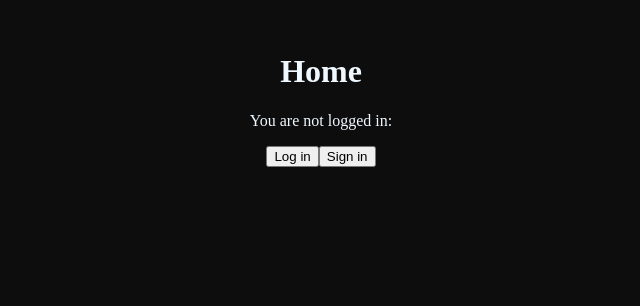
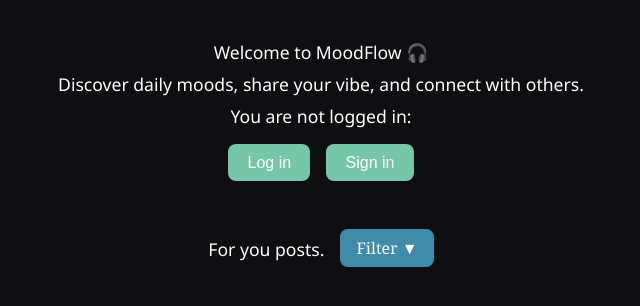
Before and after one commit to tsifry/Mood-Social, a React (Vite) app in the folder frontend/Simple-App/: page / in a window 1280 px wide. Shown: the top 306 px of the page, without its empty margins (319-959 px from the left). Built offline with nearby package versions, Linux system fonts and the light colour scheme; no server answers.

Commit message:
home page basic posts render

```diff
--- a/frontend/Simple-App/src/App.css
+++ b/frontend/Simple-App/src/App.css
@@ -36,7 +36,7 @@ html, body {
   height: 100%;
   margin: 0;
   padding: 0;
-  background-color: #0e0d0d;
+  background-color: #0f0f11;
   color: aliceblue;
 }
 
--- a/frontend/Simple-App/src/Home.jsx
+++ b/frontend/Simple-App/src/Home.jsx
@@ -1,32 +1,182 @@
+import { useState, useEffect } from "react";
 import { useNavigate } from "react-router-dom"
+import { useAuth } from "./AuthProvider";
 import Sidebar from "./Sidebar";
-import { useAuth } from "./AuthProvider";
+import styles from "./css/Profile.module.css";
 
 function Home (){
 
     const { user } = useAuth();
     const navigate = useNavigate()
 
+    const [home_posts, setHome_posts] = useState([]);
+    const [filter, setFilter] = useState("all");
+    const [message, setMessage] = useState('');
+
+    const colorThemes = {
+        sunset: { user: "#432C51", post: "#F1B5C6" },
+        ocean: { user: "#1B3B5F", post: "#A2D2FF" },
+        forest: { user: "#2E473B", post: "#B5E1B9" },
+        night: { user: "#1E1E2F", post: "#3A3A55" },
+        peach: { user: "#4F2E2E", post: "#F7C59F" },
+    };
+
+    const extractAudioEmbed = (input) => {
+        const spotifyRegex = /https?:\/\/open\.spotify\.com\/track\/([a-zA-Z0-9]+)/
+        const soundcloudRegex = /https?:\/\/(www\.)?soundcloud\.com\/[^\s"]+/;
+
+        const spotifyMatch = input.match(spotifyRegex);
+        if (spotifyMatch) {
+            return {
+                type: "spotify",
+                url: `https://open.spotify.com/embed/track/${spotifyMatch[1]}`
+            };
+        }
+
+        const soundcloudMatch = input.match(soundcloudRegex);
+        if (soundcloudMatch) {
+          return {
+            type: "soundcloud",
+            url: soundcloudMatch[0],
+          };
+        }
+
+        return { type: null, url: null };
+    };
+
+    useEffect(() => {
+
+            fetch(`http://localhost:3000/home`, {
+                method: "GET",
+                credentials: "include"
+            })
+            .then(res => {
+                return res.json();
+            })
+            .then(data => {
+                if (data) {
+                    const [user, posts] = data
+
+                    console.log('user:', user);
+                    console.log('posts:', posts);
+
+                    setHome_posts(data);
+                }
+                else{
+                    setMessage(data.message);
+                }
+
+            })
+            .catch(error => console.error('Error fetching posts:', error));
+
+    }, []);
+
+    const navigateToUser = (user) => {
+        navigate(`/${user}`);
+    }
+
     return(
         <>
-            <h1>Home</h1>
-
             <div>
-                {user ? (
+                {user ? (<>
 
                     <div>
                         <Sidebar></Sidebar>
                     </div>
 
+                    <div>
+                        <div>
+                            <img src={`http://localhost:3000/${user.profile_image}`} alt="Profile"
+                                className="profile_image"></img>
+                        </div>
+
+                        <h1>{user.username}</h1>
+
+                    </div>
+
+
+                </>
+
                 ) : (
 
                 <div>
-                    <p>You are not logged in:</p>
-                    <button onClick={() => navigate('/Login')}>Log in</button>
-                    <button onClick={() => navigate('/SignIn')}>Sign in</button>
+                    <h2 className={styles.welcome_text}>Welcome to MoodFlow 🎧</h2>
+                    <p className={styles.welcome_text}>Discover daily moods, share your vibe, and connect with others.</p>
+                    <p className={styles.welcome_text}>You are not logged in:</p>
+                    <button onClick={() => navigate('/Login')} className={styles._button}>Log in</button>
+                    <button onClick={() => navigate('/SignIn')} className={styles._button}>Sign in</button>
                 </div>)}
 
-                {/* Render posts here */}
+                <div className={styles.feedHeader}>
+                    <h1 className={styles.welcome_text}>For you posts.</h1>
+
+                    <div className={styles.dropdown}>
+                        <button className={styles.dropdownButton}>Filter ▼</button>
+                        <div className={styles.dropdownContent}>
+                            <div onClick={() => setFilter("all")}>All Posts</div>
+                            <div onClick={() => setFilter("followed")}>Follow Only</div>
+                        </div>
+                    </div>
+                </div>
+
+                <div className={styles.posts}>
+                    {home_posts[1]?.map((post, index) => {
+                        const theme = colorThemes[post.colorTheme] || colorThemes["night"];
+                        const { url, type } = extractAudioEmbed(post.song_url);
+
+                        const user = home_posts[0]?.find(u => u.id === post.user_id);
+
+                        return (
+                            <div key={index} className={styles.post} style={{ backgroundColor: theme.post }}>
+
+                                <div className={styles.post_user} style={{ backgroundColor: theme.user, cursor: "pointer" }}
+                                     onClick={() => navigateToUser(user?.username)}>
+                                    <img src={`http://localhost:3000/${user?.profile_image}`} className={styles.user_image} />
+                                    <h1>{user?.username}</h1>
+                                </div>
+
+                                <div className={styles.playerWrapper}>
+                                    {type === "spotify" && (
+                                        <iframe
+                                            style={{ borderRadius: "12px" }}
+                                            src={`${url}?utm_source=generator&theme=0`}
+                                            width="100%"
+                                            height="240"
+                                            frameBorder="0"
+                                            allow="autoplay; clipboard-write; encrypted-media; fullscreen; picture-in-picture"
+                                            allowFullScreen
+                                            loading="lazy"
+                                        ></iframe>
+                                    )}
+
+                                    {type === "soundcloud" && (
+                                        <iframe
+                                            width="100%"
+                                            height="152"
+                                            scrolling="no"
+                                            frameBorder="no"
+                                            allow="autoplay"
+                                            src={`https://w.soundcloud.com/player/?url=${encodeURIComponent(url)}&color=%23000000&auto_play=false&hide_related=false&show_comments=true&show_user=true&show_reposts=false`}
+                                        ></iframe>
+                                    )}
+                                </div>
+
+                                {post.image_url && (
+                                    <div className={styles._image}>
+                                        <img src={`http://localhost:3000/${post.image_url}`} className={styles._image} />
+                                    </div>
+                                )}
+
+                                <div className={styles.captionBox} style={{ backgroundColor: theme.user }}>
+                                    <h1 className={styles.captionText}>{post.quote}</h1>
+                                </div>
+                            </div>
+                        );
+                    })}
+                </div>
+            </div>
+            <div>
+                {message}
             </div>
         </>
     );
--- a/frontend/Simple-App/src/Profile.jsx
+++ b/frontend/Simple-App/src/Profile.jsx
@@ -1,5 +1,5 @@
 import { useState, useEffect, useRef } from "react";
-import { useParams } from "react-router-dom";
+import { useParams, useNavigate } from "react-router-dom";
 import { useAuth } from "./AuthProvider";
 import Sidebar from "./Sidebar";
 import styles from "./css/Profile.module.css";
@@ -7,13 +7,13 @@ import styles from "./css/Profile.module.css";
 function Profile() {
 
     const [message , setMessage] = useState("");
-
     const [formData, setFormData] = useState({ song: "", quote: "", colorTheme: "", image: null });
     const [submittedData, setSubmittedData] = useState(null);
     const [song_type, setSongType] = useState("");
 
     const { user } = useAuth();
     const { profile } = useParams();
+    const navigate = useNavigate();
 
     const [posts, setPosts] = useState([]);
     const [following, setFollow] = useState(false)
@@ -267,6 +267,10 @@ function Profile() {
         setPosting(false);
     }
 
+    const navigateToUser = (user) => {
+        navigate(`/${user}`);
+    }
+
     return (
         <div>
 
@@ -420,7 +424,8 @@ function Profile() {
                     return (
                         <div key={index} className={styles.post} style={{ backgroundColor: theme.post }}>
 
-                            <div className={styles.post_user} style={{ backgroundColor: theme.user }}>
+                            <div className={styles.post_user} style={{ backgroundColor: theme.user, cursor: "pointer" }}
+                                 onClick={() => navigateToUser(profile)}>
                                 <img src={`http://localhost:3000/${pfp}`} className={styles.user_image} />
                                 <h1>{profile}</h1>
                             </div>
@@ -440,14 +445,14 @@ function Profile() {
                                 )}
 
                                 {type === "soundcloud" && (
-                                    <iframe width="100%"
+                                   <iframe
+                                        width="100%"
                                         height="152"
                                         scrolling="no"
                                         frameBorder="no"
                                         allow="autoplay"
-                                            src={`https://w.soundcloud.com/player/?url=${encodeURIComponent(url)}
-                                            &color=%23000000&auto_play=false&hide_related=false&show_comments=true&show_user=true&show_reposts=false`}>
-                                    </iframe>
+                                        src={`https://w.soundcloud.com/player/?url=${encodeURIComponent(url)}&color=%23000000&auto_play=false&hide_related=false&show_comments=true&show_user=true&show_reposts=false`}
+                                    ></iframe>
                                 )}
 
                             </div>
--- a/frontend/Simple-App/src/SignIn.jsx
+++ b/frontend/Simple-App/src/SignIn.jsx
@@ -1,5 +1,6 @@
 import { useState } from "react"
 import { Navigate, useNavigate } from "react-router-dom"
+import styles from "./css/Login.module.css";
 
 function SignIn(){
 
@@ -41,38 +42,44 @@ function SignIn(){
 
     return(
         <>
-            <div className="Form-SignIn">
-
-                <form onSubmit={api}>
-                    <label htmlFor="Username">
+            <div className={styles.body}>
+                <form className={styles.Login} onSubmit={api}>
+                <label className={styles.label} htmlFor="Username">
                     <h1>Choose Username</h1>
                     <input
+                        className={styles.input}
                         type="text"
                         placeholder="Enter a Username"
                         required
                         value={username}
-                            onChange={(e) => {setUsername(e.target.value)}}></input>
+                        onChange={(e) => setUsername(e.target.value)}
+                    />
                 </label>
 
-                    <label htmlFor="Password">
+                <label className={styles.label} htmlFor="Password">
                     <h1>Choose Password</h1>
                     <input
+                        className={styles.input}
                         type="password"
                         placeholder="Enter a Password"
                         required
                         value={password}
-                            onChange={(e) => {setPassword(e.target.value)}}></input>
+                        onChange={(e) => setPassword(e.target.value)}
+                    />
                 </label>
 
-                    <button type="submit"> Sign In </button>
-                    <div>
+                <button type="submit" className={styles.submit}>Sign In</button>
+
+                <div style={{ textAlign: "center", color: "#ccc", marginTop: "1rem" }}>
                     {message}
                 </div>
-
                 </form>
 
-                <div>{success && (<button onClick={() => navigate("/")}>Log In here!</button>)}</div>
-
+                {success && (
+                <button className={styles.signin} onClick={() => navigate("/")}>
+                    Log In here!
+                </button>
+                )}
             </div>
          </>
     )
--- a/frontend/Simple-App/src/css/Login.module.css
+++ b/frontend/Simple-App/src/css/Login.module.css
@@ -1,6 +1,6 @@
 
 .body {
-    background-color: #0e0d0d;
+    background-color: #0f0f11;
     min-height: 90vh;
     display: flex;
     justify-content: center;
@@ -11,9 +11,9 @@
   }
 
   .Login {
-    background-color: #1f1f1f;
+    background-color: #0f0f11;
     padding: 2rem 3rem;
-    padding-top: 200px;
+    padding-top: 100px;
     border-radius: 12px;
     display: flex;
     flex-direction: column;
--- a/frontend/Simple-App/src/css/Profile.module.css
+++ b/frontend/Simple-App/src/css/Profile.module.css
@@ -4,8 +4,9 @@
     gap: 20px;
     align-items: center;
     /*border: 1px solid;*/
-    padding-bottom: 60px;
+    padding-bottom: 50px;
     padding-top: 30px;
+    padding-right: 20px;
 }
 
 .posting{
@@ -60,7 +61,6 @@
     gap: 1rem;
     background-color: var(--light-color); /* will be overridden inline */
     max-width: 700px; /* or whatever slim width you prefer */
-    box-shadow: 0 4px 12px rgba(0, 0, 0, 0.1);
 }
 
 
@@ -75,7 +75,11 @@
     border-radius: 2rem 2rem 0 0;
     color: white;
     font-weight: bold;
-    background-color: var(--dark-color); /* overridden inline */
+    /* overridden inline */
+}
+
+.post_user:hover{
+    border: solid 1px white;
 }
 
 
@@ -187,7 +191,7 @@
     font-size: 1rem;
     line-height: 1.5;
     resize: none;
-  }
+}
 
 .modalContent input {
     font-family: 'Segoe UI', Roboto, Helvetica, Arial, sans-serif;
@@ -270,3 +274,90 @@
     color: #ccc;
     margin-top: 0.25rem;
 }
+
+.welcome_text {
+    font-family: 'Segoe UI', Roboto, Helvetica, Arial, sans-serif;
+    font-size: 1.1rem;
+    color: #fcfcfc;
+    margin: 0.5rem 0;
+    text-align: center;
+    font-weight: 500;
+}
+
+._button {
+    background-color: #76c7a9;
+    color: white;
+    border: none;
+    padding: 0.6rem 1.2rem;
+    margin: 0.5rem;
+    border-radius: 8px;
+    font-size: 1rem;
+    cursor: pointer;
+    transition: background-color 0.3s ease, transform 0.2s ease;
+}
+
+._button:hover {
+    background-color: #5abf96;
+    transform: scale(1.05);
+}
+
+._button:active {
+    background-color: #4aa585;
+    transform: scale(1);
+}
+
+.feedHeader {
+    display: flex;
+    justify-content: center;
+    align-items: center;
+    gap: 1rem;
+    margin-top: 40px;
+    font-family: 'Georgia', serif;
+    text-align: center;
+    position: relative;
+}
+
+.dropdown {
+    position: relative;
+    display: inline-block;
+}
+
+.dropdownContent {
+    display: none;
+    position: absolute;
+    top: 100%; /* show below the button */
+    left: 0; /* align with button’s left edge */
+    background-color: #2a2a2a;
+    min-width: 160px;
+    border-radius: 8px;
+    box-shadow: 0px 8px 16px rgba(0, 0, 0, 0.2);
+    z-index: 1;
+}
+
+.dropdownButton {
+    background-color: #3e8baa;
+    color: white;
+    padding: 0.5rem 1rem;
+    font-size: 1rem;
+    border: none;
+    border-radius: 8px;
+    cursor: pointer;
+    font-family: 'Georgia', serif; /* match the heading font */
+    margin-bottom: 0.1rem;
+}
+
+.dropdownContent div {
+    color: white;
+    padding: 12px 16px;
+    text-align: left;
+    cursor: pointer;
+    font-family: 'Georgia', serif;
+}
+
+.dropdownContent div:hover {
+    background-color: #6d6b6b;
+}
+
+.dropdown:hover .dropdownContent {
+    display: block;
+}
```
Also changed, not shown: 2 other files (tests, documents, lock files or other folders). Lines whose indentation alone changed are shown as unchanged.
